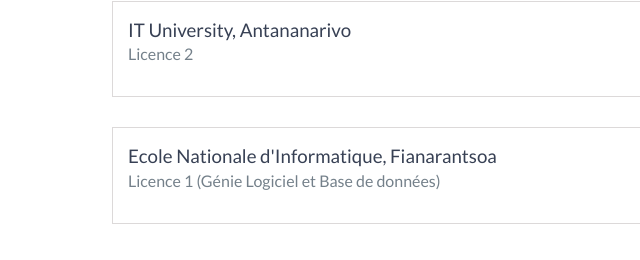
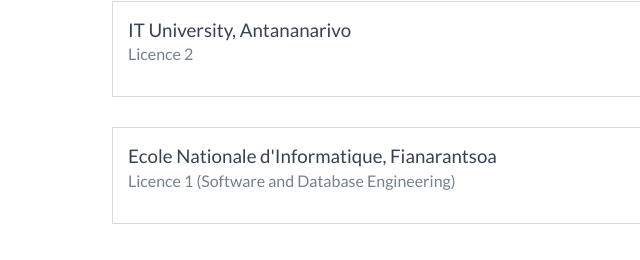
Before and after one commit to TheKraken9/myportfolio, a website: page index.html in a window 1280 px wide. Shown: the part 1740-2000 px from the top of the page, 178-818 px from the left. Drawn offline with nearby package versions, Linux system fonts and the light colour scheme.

Commit message:
update some sentences
te

```diff
--- a/index.html
+++ b/index.html
@@ -111,7 +111,7 @@
         <div class="education-block">
             <h3>Ecole Nationale d'Informatique, Fianarantsoa</h3>
             <span class="education-date">Sept 2019 - Dec 2021</span>
-            <h4>Licence 1 (Génie Logiciel et Base de données)</h4>
+            <h4>Licence 1 (Software and Database Engineering)</h4>
         </div>
         <!-- End .education-block -->
     </div>
```
Also changed, not shown: README.md.
